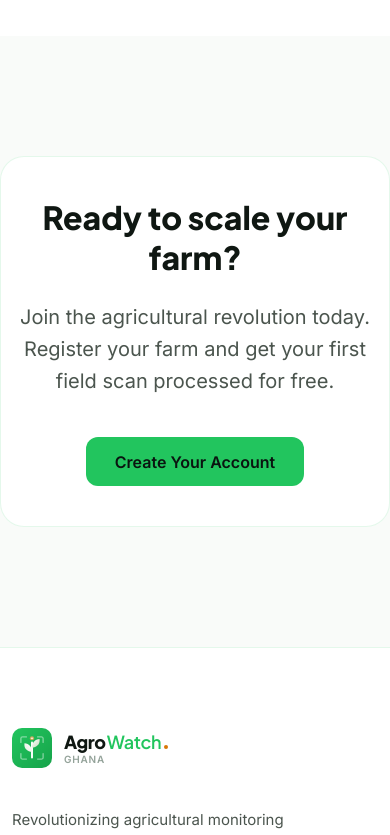
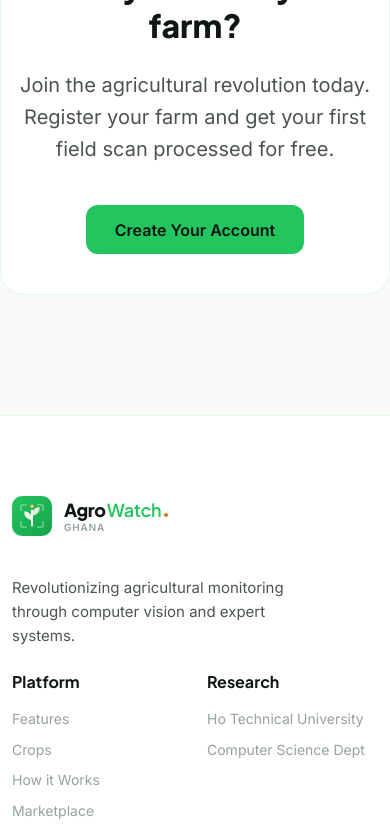
Before and after one commit to Afrokells/AGROWATCH, a React (Vite) app in the folder frontend/: page / in a window 390 px wide. Shown: the part 5969-6804 px from the top of the page. Built offline with nearby package versions, Linux system fonts and the light colour scheme; no server answers; what @capacitor/core would draw is missing.

Commit message:
style(landing): place Platform and Research footer sections in a 2-column row on mobile

```diff
--- a/frontend/src/index.css
+++ b/frontend/src/index.css
@@ -431,6 +431,10 @@ select.form-input option {
   margin-bottom: var(--sp-12);
 }
 
+.footer-links-group {
+  display: contents;
+}
+
 .grid-features-box {
   display: grid;
   grid-template-columns: 1fr 1fr;
@@ -445,7 +449,12 @@ select.form-input option {
   .grid-steps { grid-template-columns: repeat(2, 1fr); }
   .dashboard-grid { grid-template-columns: 1fr; }
   .grid-scan-results { grid-template-columns: 1fr; }
-  .grid-footer { grid-template-columns: repeat(2, 1fr); gap: var(--sp-8); }
+  .grid-footer { grid-template-columns: 1fr; gap: var(--sp-8); }
+  .footer-links-group {
+    display: grid;
+    grid-template-columns: 1fr 1fr;
+    gap: var(--sp-8);
+  }
 }
 
 @media (max-width: 768px) {
@@ -453,9 +462,14 @@ select.form-input option {
   .page-content { padding: var(--content-p); }
   .grid-2, .grid-3, .grid-4 { grid-template-columns: 1fr; }
   .grid-auto { grid-template-columns: 1fr; }
-  .grid-steps { grid-template-columns: 1fr; }
+  .grid-steps { grid-template-columns: repeat(2, 1fr); }
   .grid-profile { grid-template-columns: 1fr; }
   .grid-footer { grid-template-columns: 1fr; gap: var(--sp-6); }
+  .footer-links-group {
+    display: grid;
+    grid-template-columns: 1fr 1fr;
+    gap: var(--sp-6);
+  }
   .grid-features-box { grid-template-columns: 1fr; }
 
   .desktop-only { display: none !important; }
--- a/frontend/src/pages/Landing/LandingPage.jsx
+++ b/frontend/src/pages/Landing/LandingPage.jsx
@@ -517,6 +517,7 @@ export default function LandingPage() {
                 Revolutionizing agricultural monitoring through computer vision and expert systems.
               </p>
             </div>
+            <div className="footer-links-group">
               <div>
                 <h4 style={{ marginBottom: 'var(--sp-4)' }}>Platform</h4>
                 <div style={{ display: 'flex', flexDirection: 'column', gap: 'var(--sp-2)', fontSize: '0.875rem', color: 'var(--text-muted)' }}>
@@ -531,6 +532,7 @@ export default function LandingPage() {
                 <div style={{ display: 'flex', flexDirection: 'column', gap: 'var(--sp-2)', fontSize: '0.875rem', color: 'var(--text-muted)' }}>
                   <span>Ho Technical University</span>
                   <span>Computer Science Dept</span>
+                </div>
               </div>
             </div>
           </div>
```
Lines whose indentation alone changed are shown as unchanged.
